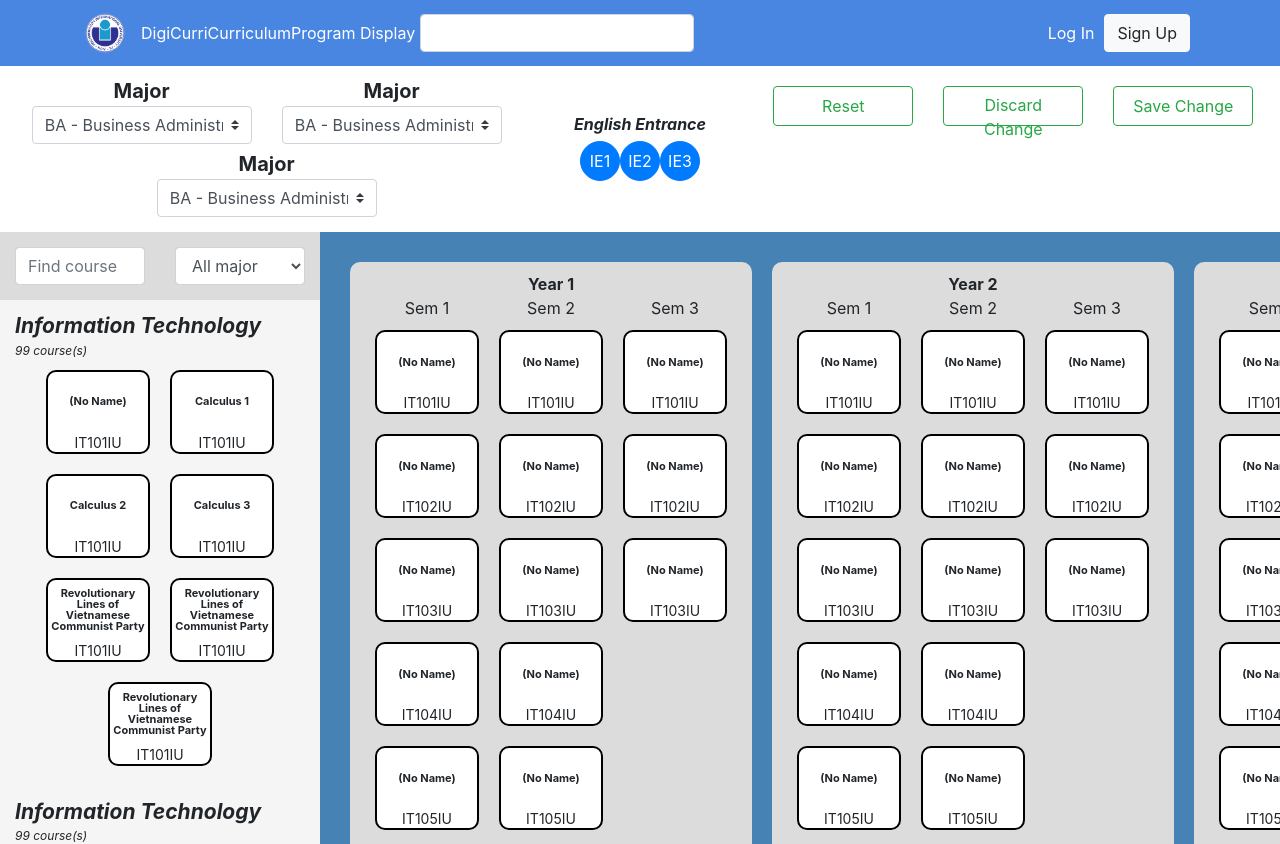
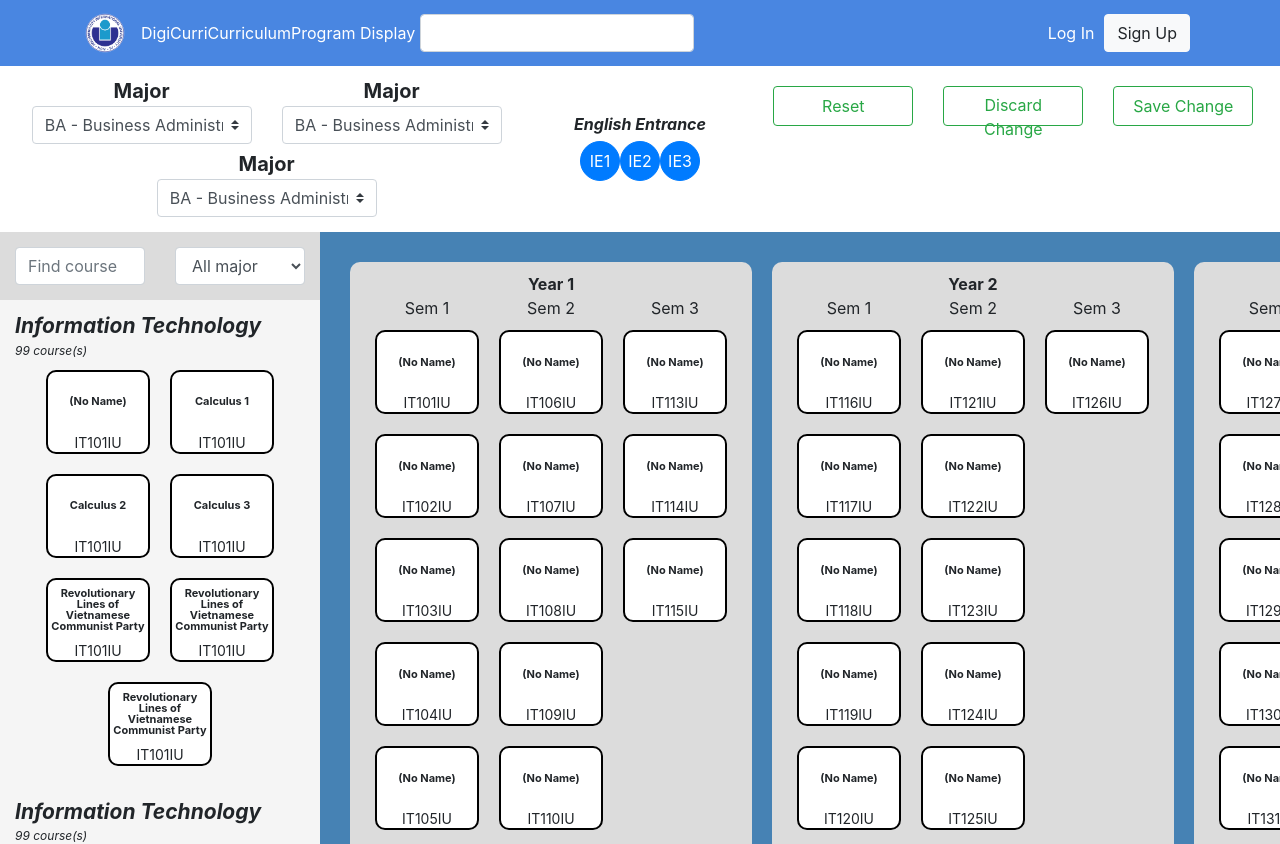
Before and after one commit to hcmiu-se-club-2019/digi-curriculum, a React (Create React App) app: page /curriculum/edit in a window 1280 px wide. Shown: the top 844 px of the page. Built offline with nearby package versions, Linux system fonts and the light colour scheme.

Commit message:
Implemented basic drag and drop feature, modify data test

```diff
--- a/src/components/CurriculumEdit/CurriculumDropDestination.jsx
+++ b/src/components/CurriculumEdit/CurriculumDropDestination.jsx
@@ -1,17 +1,19 @@
 import React, { Component } from "react";
 import styled from "styled-components";
 import { Row, Col, Container } from "react-bootstrap";
+import { DragDropContext, Droppable, Draggable } from "react-beautiful-dnd";
 
 // import Content from "./../Curriculum/Content";
 import CourseTile from "../Curriculum/CourseTile";
 import data from "./data";
 
 const DropContent = styled.div`
-  /* background-color: steelblue; */
+  background-color: steelblue;
   display: flex;
   overflow-x: auto;
   flex-direction: row;
   padding: 20px 20px 20px 20px;
+  text-align: center;
   /* Fix overflow-x visual bug */
   ::after {
     content: "";
@@ -32,6 +34,12 @@ const Year = styled(Col).attrs({
   padding-bottom: 10px;
   margin: 10px;
   text-align: center;
+  -webkit-touch-callout: none;
+  -webkit-user-select: none;
+  -khtml-user-select: none;
+  -moz-user-select: none;
+  -ms-user-select: none;
+  user-select: none;
 `;
 
 const Semester = styled.div`
@@ -40,23 +48,30 @@ const Semester = styled.div`
 `;
 
 class CurriculumDropDestination extends Component {
+  state = data;
+
   render() {
     return (
       <Container fluid>
-        <Row style={{ backgroundColor: "steelblue" }}>
+        <Row style={{ display: "inherit" }}>
           <DropContent>
-            {data.yearOrder.map((yearId) => (
-              <Year>
+            <DragDropContext>
+              {this.state.yearOrder.map((yearId) => {
+                return (
+                  <Year key={yearId}>
                     <Row>
-                  <Col style={{ fontWeight: "bold" }}>
-                    Year {yearId[yearId.length - 1]}
+                      <Col>
+                        <b>Year {yearId[yearId.length - 1]}</b>
                       </Col>
                     </Row>
-                <Row noGutters style={{ display: "flex", flexWrap: "nowrap" }}>
+                    <Row
+                      noGutters
+                      style={{ display: "flex", flexWrap: "nowrap" }}
+                    >
                       {data.years[yearId].semOrder.map((semId) => (
                         <Col
                           as={Semester}
-                      key={semId}
+                          key={`${yearId} - ${semId}`}
                           xs={"auto"}
                           sm={"auto"}
                           md={"auto"}
@@ -64,16 +79,50 @@ class CurriculumDropDestination extends Component {
                           xl={"auto"}
                         >
                           <div>Sem {semId[semId.length - 1]}</div>
-                      {data.years.year1.semesters[semId].courseIds.map(
-                        (courseId) => (
-                          <CourseTile courseId={courseId} active />
-                        )
+                          <Droppable droppableId={yearId + semId}>
+                            {(provided) => (
+                              <div
+                                ref={provided.innerRef}
+                                {...provided.droppableProps}
+                                style={{
+                                  display: "flex",
+                                  flexDirection: "column",
+                                }}
+                              >
+                                {data.years[yearId].semesters[
+                                  semId
+                                ].courseIds.map((courseId, index) => (
+                                  <Draggable
+                                    draggableId={courseId}
+                                    index={index}
+                                    key={courseId}
+                                  >
+                                    {(provided2) => (
+                                      <div
+                                        ref={provided2.innerRef}
+                                        {...provided2.dragHandleProps}
+                                        {...provided2.draggableProps}
+                                      >
+                                        <CourseTile
+                                          key={courseId}
+                                          courseId={courseId}
+                                          active
+                                        />
+                                      </div>
                                     )}
+                                  </Draggable>
+                                ))}
+                                {provided.placeholder}
+                              </div>
+                            )}
+                          </Droppable>
                         </Col>
                       ))}
                     </Row>
                   </Year>
-            ))}
+                );
+              })}
+            </DragDropContext>
           </DropContent>
         </Row>
         <Row>
--- a/src/components/CurriculumEdit/data.js
+++ b/src/components/CurriculumEdit/data.js
@@ -1,7 +1,7 @@
 const data = {
   years: {
     year1: {
-      id: 1,
+      id: "year1",
       semesters: {
         sem1: {
           id: 1,
@@ -10,72 +10,72 @@ const data = {
         sem2: {
           id: 2,
           courseIds: [
-            "IT101IU",
-            "IT102IU",
-            "IT103IU",
-            "IT104IU",
-            "IT105IU",
             "IT106IU",
             "IT107IU",
+            "IT108IU",
+            "IT109IU",
+            "IT110IU",
+            "IT111IU",
+            "IT112IU",
           ],
         },
         sem3: {
           id: 3,
-          courseIds: ["IT101IU", "IT102IU", "IT103IU"],
+          courseIds: ["IT113IU", "IT114IU", "IT115IU"],
         },
       },
       semOrder: ["sem1", "sem2", "sem3"],
     },
     year2: {
-      id: 2,
+      id: "year2",
       semesters: {
         sem1: {
           id: 1,
-          courseIds: ["IT101IU", "IT102IU", "IT103IU"],
+          courseIds: ["IT116IU", "IT117IU", "IT118IU", "IT119IU", "IT120IU"],
         },
         sem2: {
           id: 2,
-          courseIds: ["IT101IU", "IT102IU", "IT103IU"],
+          courseIds: ["IT121IU", "IT122IU", "IT123IU", "IT124IU", "IT125IU"],
         },
         sem3: {
           id: 3,
-          courseIds: ["IT101IU", "IT102IU", "IT103IU"],
+          courseIds: ["IT126IU"],
         },
       },
       semOrder: ["sem1", "sem2", "sem3"],
     },
     year3: {
-      id: 3,
+      id: "year3",
       semesters: {
         sem1: {
           id: 1,
-          courseIds: ["IT101IU", "IT102IU", "IT103IU"],
+          courseIds: ["IT127IU", "IT128IU", "IT129IU", "IT130IU", "IT131IU", "IT132IU"],
         },
         sem2: {
           id: 2,
-          courseIds: ["IT101IU", "IT102IU", "IT103IU"],
+          courseIds: ["IT133IU", "IT134IU", "IT135IU", "IT136IU", "IT137IU"],
         },
         sem3: {
           id: 3,
-          courseIds: ["IT101IU", "IT102IU", "IT103IU"],
+          courseIds: ["IT138IU", "IT139IU", "IT140IU"],
         },
       },
       semOrder: ["sem1", "sem2", "sem3"],
     },
     year4: {
-      id: 4,
+      id: "year4",
       semesters: {
         sem1: {
           id: 1,
-          courseIds: ["IT101IU", "IT102IU", "IT103IU"],
+          courseIds: ["IT141IU", "IT142IU", "IT143IU", "IT144IU", "IT145IU"],
         },
         sem2: {
           id: 2,
-          courseIds: ["IT101IU", "IT102IU", "IT103IU"],
+          courseIds: ["IT146IU", "IT147IU", "IT148IU"],
         },
         sem3: {
           id: 3,
-          courseIds: ["IT101IU", "IT102IU", "IT103IU"],
+          courseIds: ["IT149IU"],
         },
       },
       semOrder: ["sem1", "sem2", "sem3"],
```
Also changed, not shown: src/components/Curriculum/CourseTile.jsx (+6 -6 lines). Lines whose indentation alone changed are shown as unchanged.
